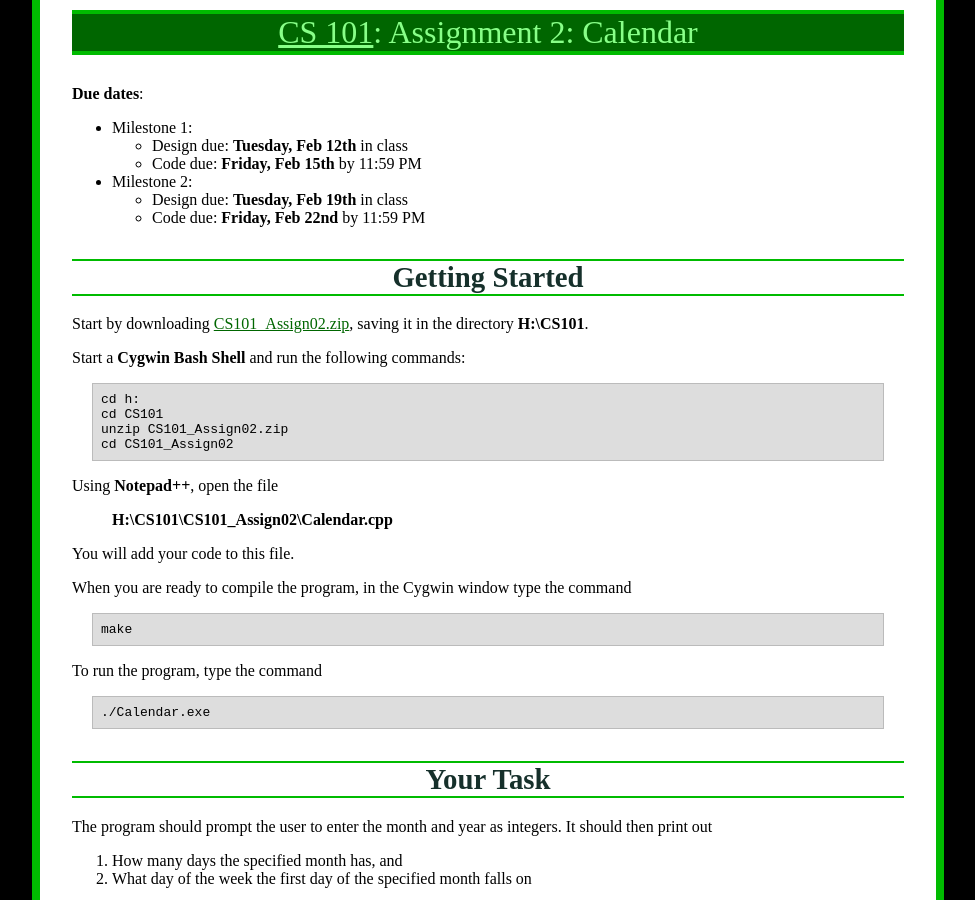
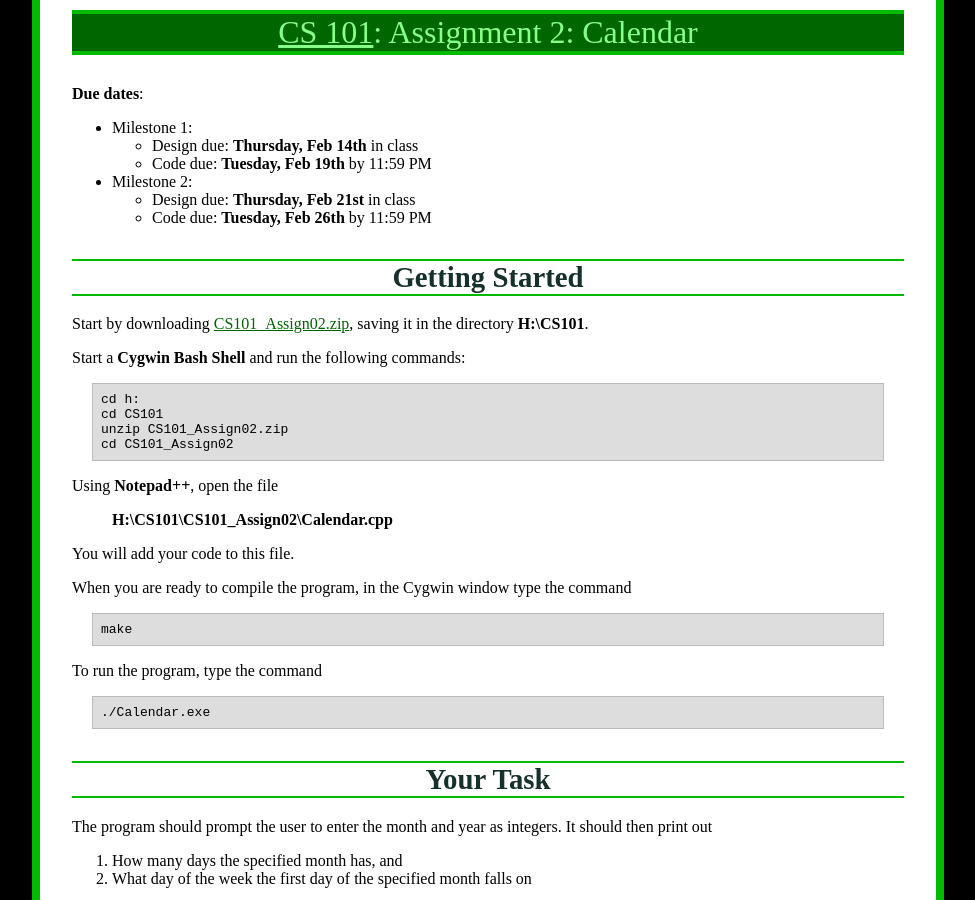
Before and after one commit to ycpcs/cs101-spring2019, a Jekyll site: the page built from assign/assign02.md, in a window 1280 px wide and 900 px high. Shown: the whole window, without its empty margins (152-1127 px from the left). Built offline with Jekyll 4.4.1, drawn with Linux system fonts in a browser that asks for light colours; some of the changed text lies outside the part shown.

```diff
--- a/assign/assign02.md
+++ b/assign/assign02.md
@@ -6,11 +6,11 @@ title: "Assignment 2: Calendar"
 **Due dates**:
 
 * Milestone 1:
-    * Design due: **Tuesday, Feb 12th** in class
-    * Code due: **Friday, Feb 15th** by 11:59 PM
+    * Design due: **Thursday, Feb 14th** in class
+    * Code due: **Tuesday, Feb 19th** by 11:59 PM
 * Milestone 2:
-    * Design due: **Tuesday, Feb 19th** in class
-    * Code due: **Friday, Feb 22nd** by 11:59 PM
+    * Design due: **Thursday, Feb 21st** in class
+    * Code due: **Tuesday, Feb 26th** by 11:59 PM
 
 
 Getting Started
@@ -154,9 +154,9 @@ Any Julian Day Number can be taken modulo 7 in order to determine which day of t
 
 ### Deliverables for Milestone 1
 
-The [design artifact](../design-template.pdf) for Milestone 1 is due at the beginning class on **Tuesday, Feb 12th**.  Make sure that you fill out the "Strategy" and "Control flow sketch" sections of the design template.
+The [design artifact](../design-template.pdf) for Milestone 1 is due at the beginning class on **Thursday, Feb 14th**.  Make sure that you fill out the "Strategy" and "Control flow sketch" sections of the design template.
 
-The code for Milestone 1 should be submitted to Marmoset (using the command `make submit_ms1`) by the end of the day on **Friday, Feb 15th**.
+The code for Milestone 1 should be submitted to Marmoset (using the command `make submit_ms1`) by the end of the day on **Tuesday, Feb 19th**.
 
 ## Milestone 2
 
@@ -211,9 +211,9 @@ Consider using multiple counters for which day is currently being printed and fo
 
 ### Deliverables for Milestone 2
 
-The [design artifact](../design-template.pdf) for Milestone 2 is due at the beginning class on **Tuesday, Feb 19th**.  Make sure that you fill out the "Strategy" and "Control flow sketch" sections of the design template.
+The [design artifact](../design-template.pdf) for Milestone 2 is due at the beginning class on **Thursday, Feb 21st**.  Make sure that you fill out the "Strategy" and "Control flow sketch" sections of the design template.
 
-The code for Milestone 2 should be submitted to Marmoset (using the command `make submit_ms2`) by the end of the day on **Friday, Feb 22nd**.
+The code for Milestone 2 should be submitted to Marmoset (using the command `make submit_ms2`) by the end of the day on **Tuesday, Feb 26th**.
 
 Grading
 =======
```
Also changed, not shown: assign/index.md (+1 -1 lines), index.md (+5 -5 lines), schedule.md (+2 -1 lines).
